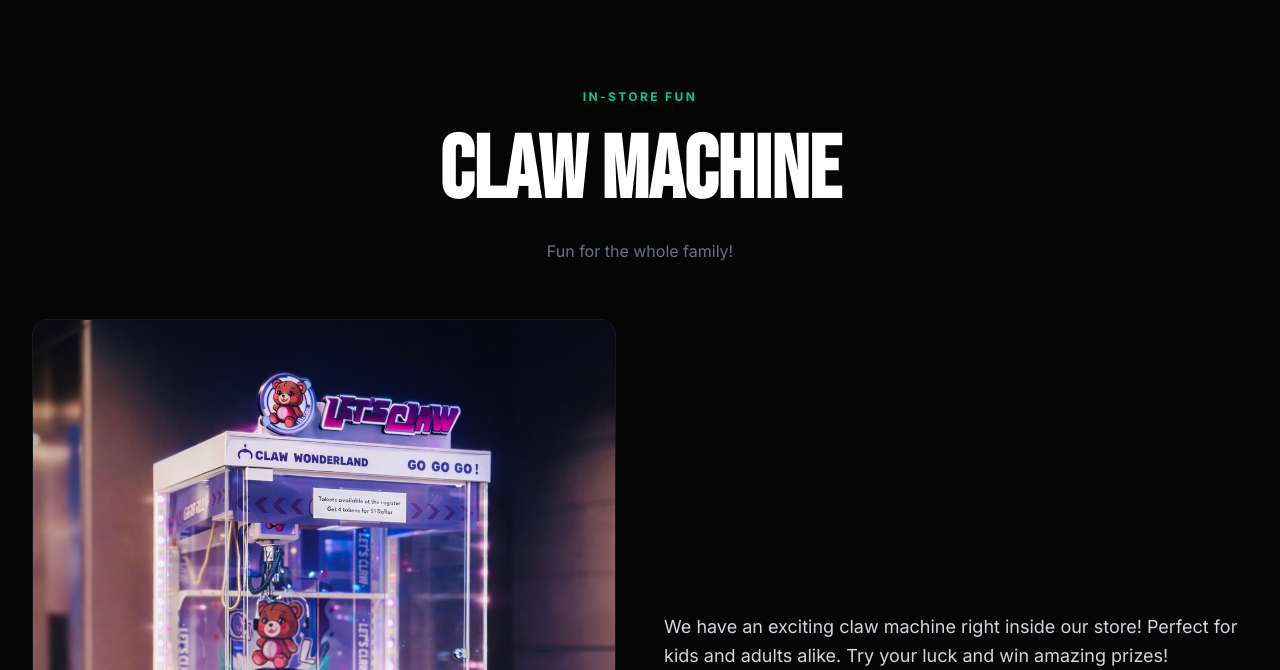
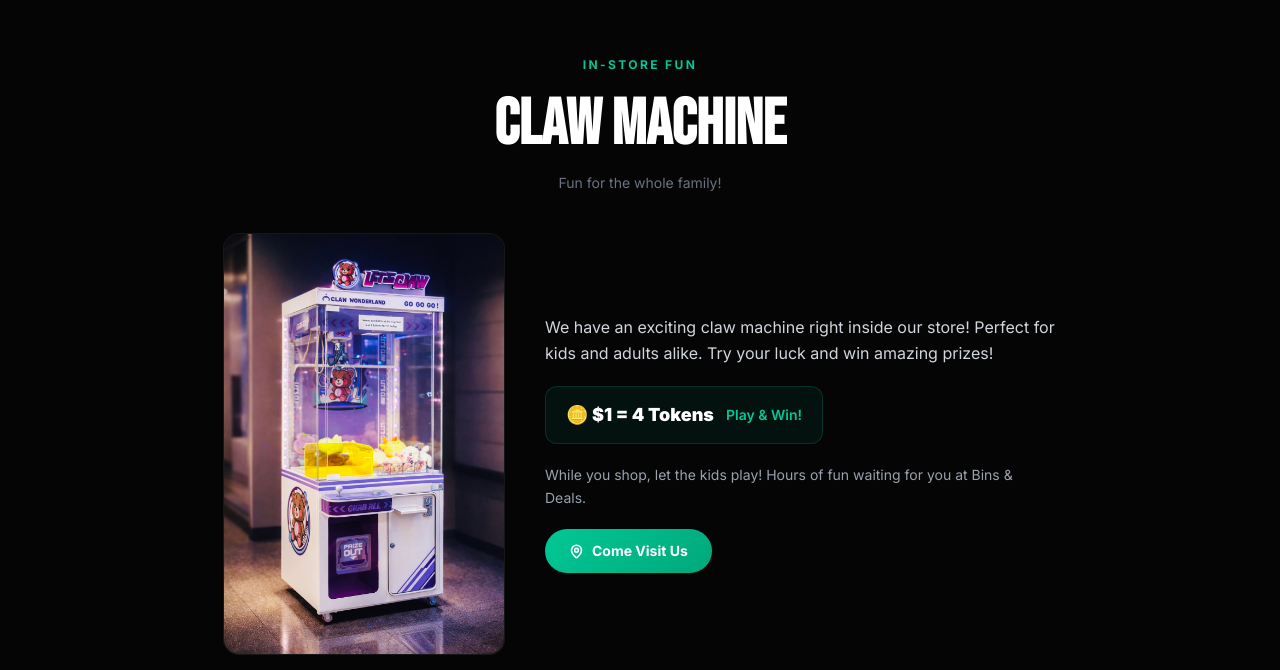
Before and after one commit to Naveen-Madhav/Bins-and-Deals, a React (Vite) app: page / in a window 1280 px wide. Shown: the part 1930-2600 px from the top of the page. Built offline with nearby package versions, Linux system fonts and the light colour scheme.

Commit message:
Update App.jsx

```diff
--- a/src/App.jsx
+++ b/src/App.jsx
@@ -398,26 +398,26 @@ function TreasureHunt() {
 // ─── CLAW MACHINE ────────────────────────────────────────────────────────────
 function ClawMachine() {
   return (
-    <section id="claw-machine" className="py-24 relative" style={{ background: DARK }}>
-      <div className="max-w-7xl mx-auto px-5 sm:px-8">
-        <Reveal className="text-center mb-14">
+    <section id="claw-machine" className="py-16 relative min-h-[80vh] flex items-center" style={{ background: DARK }}>
+      <div className="max-w-7xl mx-auto px-5 sm:px-8 w-full">
+        <Reveal className="text-center mb-10">
           <motion.p variants={fadeUp} className="text-xs font-bold uppercase tracking-[0.2em] mb-3" style={{ color: MINT }}>
             In-Store Fun
           </motion.p>
           <motion.h2
             variants={fadeUp}
-            className="text-[clamp(2.5rem,7vw,5.5rem)] font-black text-white leading-tight"
+            className="text-[clamp(2rem,5vw,4rem)] font-black text-white leading-tight"
             style={{ fontFamily: "'Bebas Neue', sans-serif" }}
           >
             CLAW MACHINE
           </motion.h2>
-          <motion.p variants={fadeUp} className="text-gray-500 text-base mt-3">
+          <motion.p variants={fadeUp} className="text-gray-500 text-sm mt-2">
             Fun for the whole family!
           </motion.p>
         </Reveal>
 
-        <div className="grid lg:grid-cols-2 gap-12 items-center">
-          <Reveal>
+        <div className="flex flex-col lg:flex-row items-center justify-center gap-10">
+          <Reveal className="flex justify-center shrink-0">
             <motion.div
               variants={fadeUp}
               className="rounded-2xl overflow-hidden"
@@ -426,28 +426,27 @@ function ClawMachine() {
               <img
                 src={clawMachineImg}
                 alt="Claw Machine at Bins and Deals"
-                className="w-full"
-                style={{ display: 'block', objectFit: 'contain', width: '100%' }}
+                className="max-h-[300px] lg:max-h-[420px] w-auto object-contain block"
               />
             </motion.div>
           </Reveal>
 
-          <Reveal>
-            <div className="flex flex-col gap-6">
-              <motion.p variants={fadeUp} className="text-gray-300 text-lg leading-relaxed">
+          <Reveal className="w-full lg:max-w-lg">
+            <div className="flex flex-col gap-5">
+              <motion.p variants={fadeUp} className="text-gray-300 text-base leading-relaxed">
                 We have an exciting claw machine right inside our store! Perfect for kids and adults alike. Try your luck and win amazing prizes!
               </motion.p>
 
               <motion.div
                 variants={fadeUp}
-                className="inline-flex items-center gap-3 rounded-xl px-6 py-4 self-start"
+                className="inline-flex items-center gap-3 rounded-xl px-5 py-3.5 self-start"
                 style={{ background: 'rgba(0,200,150,0.07)', border: '1px solid rgba(0,200,150,0.18)' }}
               >
-                <span className="text-xl font-black text-white">🪙 $1 = 4 Tokens</span>
+                <span className="text-lg font-black text-white">🪙 $1 = 4 Tokens</span>
                 <span className="text-sm font-semibold" style={{ color: MINT }}>Play &amp; Win!</span>
               </motion.div>
 
-              <motion.p variants={fadeUp} className="text-gray-400 text-base leading-relaxed">
+              <motion.p variants={fadeUp} className="text-gray-400 text-sm leading-relaxed">
                 While you shop, let the kids play! Hours of fun waiting for you at Bins &amp; Deals.
               </motion.p>
 
```
